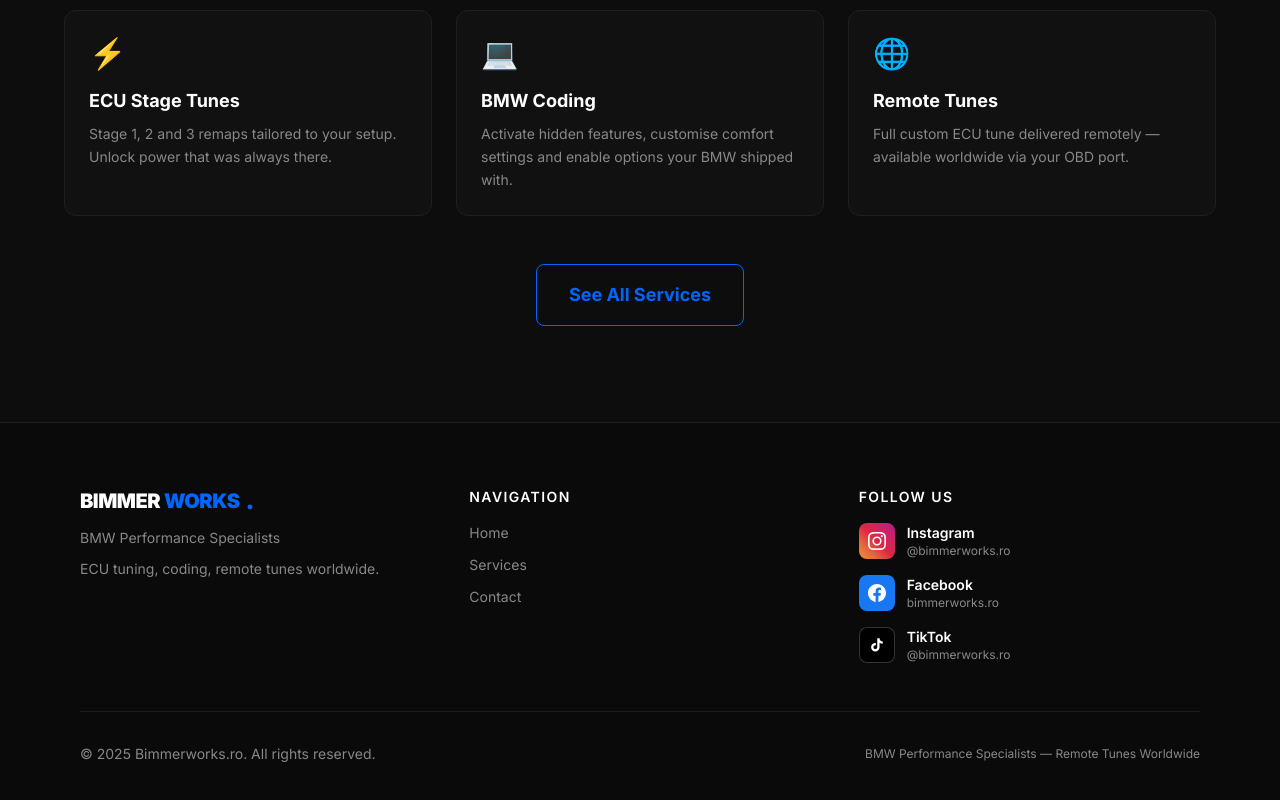
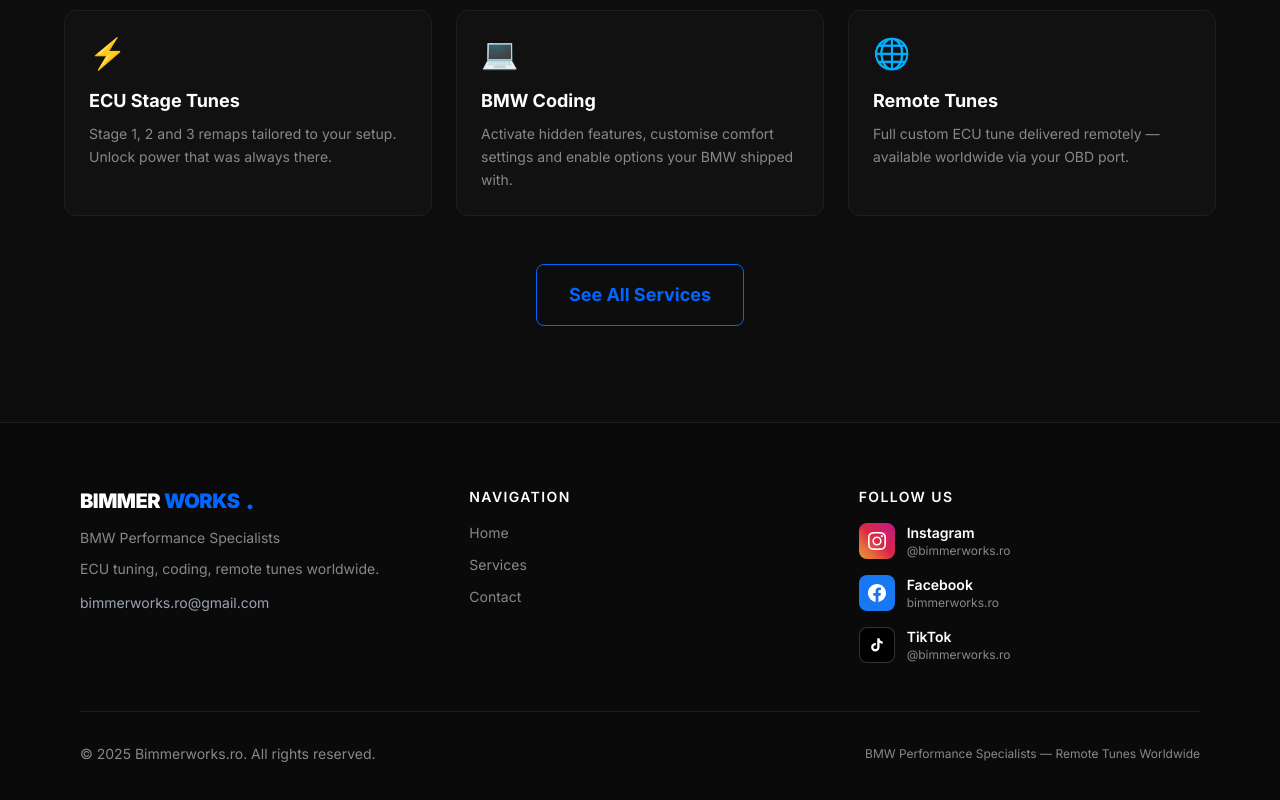
Before and after one commit to nikos192/bimmerworks.ro, a Next.js app: page / in a window 1280 px wide. Shown: the part 2561-3361 px from the top of the page. Built offline with nearby package versions, Linux system fonts and the light colour scheme.

Commit message:
feat: add email address to footer

```diff
--- a/src/components/Footer.tsx
+++ b/src/components/Footer.tsx
@@ -21,8 +21,13 @@
             <p className="text-muted text-sm leading-relaxed mt-2">
               ECU tuning, coding, remote tunes worldwide.
             </p>
+            <a
+              href="mailto:bimmerworks.ro@gmail.com"
+              className="inline-block text-sm text-gray-400 hover:text-accent transition-colors mt-3"
+            >
+              bimmerworks.ro@gmail.com
+            </a>
             {/* TODO: Add business address */}
-            {/* TODO: Add business email */}
           </div>
 
           {/* Navigation */}
```
